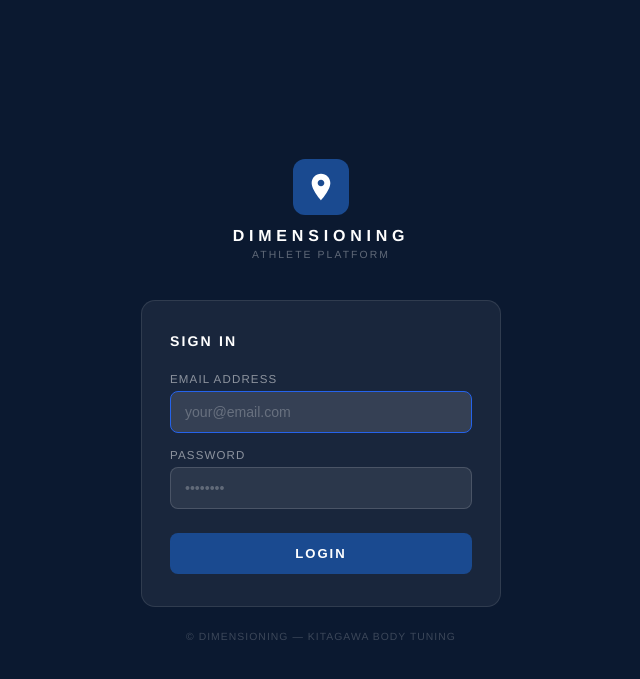
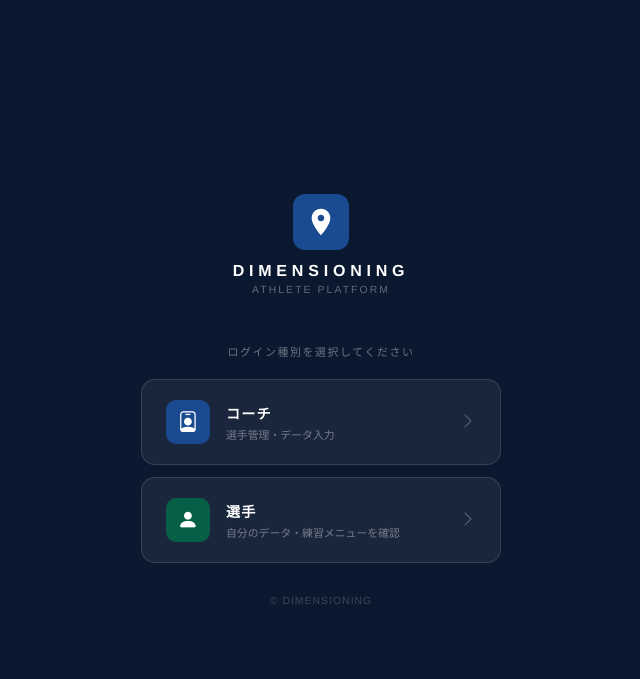
Before and after one commit to nfukuoka-sys/baseball-coaching, a Flask app: page /login in a window 1280 px wide. Shown: the top 679 px of the page, without its empty margins (319-959 px from the left). Run offline with Flask 3, Linux system fonts and the light colour scheme.

Commit message:
Split login pages for coach/player, add sidebar logout button

```diff
--- a/app.py
+++ b/app.py
@@ -345,25 +345,50 @@ def index():
     return redirect(url_for('login'))
 
 
-@app.route('/login', methods=['GET', 'POST'])
+@app.route('/login')
 def login():
+    if current_user.is_authenticated:
+        return redirect(url_for('index'))
+    return render_template('login.html')
+
+
+@app.route('/login/coach', methods=['GET', 'POST'])
+def login_coach():
     if current_user.is_authenticated:
         return redirect(url_for('index'))
     if request.method == 'POST':
         email = request.form.get('email', '').strip().lower()
         password = request.form.get('password', '')
         user = User.query.filter_by(email=email).first()
+        if user and user.check_password(password) and user.role == 'coach':
+            session.permanent = True
+            login_user(user)
+            return redirect(url_for('coach_dashboard'))
+        else:
+            flash('メールアドレスまたはパスワードが正しくありません', 'error')
+    return render_template('login_coach.html')
 
+
+@app.route('/login/player', methods=['GET', 'POST'])
+def login_player():
+    if current_user.is_authenticated:
+        return redirect(url_for('index'))
+    if request.method == 'POST':
+        email = request.form.get('email', '').strip().lower()
+        password = request.form.get('password', '')
+        user = User.query.filter_by(email=email).first()
         if user and user.check_password(password):
             if user.status == 'pending':
                 flash('アカウントがまだ有効化されていません。招待リンクから登録してください。', 'error')
+            elif user.role != 'player':
+                flash('選手アカウントではありません', 'error')
             else:
                 session.permanent = True
                 login_user(user)
-                return redirect(url_for('index'))
+                return redirect(url_for('player_dashboard'))
         else:
             flash('メールアドレスまたはパスワードが正しくありません', 'error')
-    return render_template('login.html')
+    return render_template('login_player.html')
 
 
 @app.route('/logout')
--- a/templates/base.html
+++ b/templates/base.html
@@ -244,6 +244,12 @@
       </a>
     </div>
     {% endif %}
+    <hr class="dm-nav-divider">
+    <div class="dm-nav-section">
+      <a href="{{ url_for('logout') }}" class="dm-nav-item" style="color:rgba(255,100,100,.7);">
+        <i class="bi bi-box-arrow-right"></i> ログアウト
+      </a>
+    </div>
   </aside>
 
   <!-- Main -->
--- a/templates/login.html
+++ b/templates/login.html
@@ -12,77 +12,68 @@
       background: #0b1930;
       font-family: 'Helvetica Neue', Arial, 'Hiragino Sans', sans-serif;
     }
-    .login-wrap { width: 100%; max-width: 400px; padding: 20px; }
-    .login-brand { text-align: center; margin-bottom: 40px; }
-    .login-brand-icon {
+    .wrap { width: 100%; max-width: 400px; padding: 20px; }
+    .brand { text-align: center; margin-bottom: 48px; }
+    .brand-icon {
       width: 56px; height: 56px; background: #1a4a90; border-radius: 12px;
       display: flex; align-items: center; justify-content: center; margin: 0 auto 12px;
     }
-    .login-brand-icon svg { width: 32px; height: 32px; fill: #fff; }
-    .login-brand-name {
-      color: #fff; font-size: 1rem; font-weight: 700; letter-spacing: .3em;
+    .brand-icon svg { width: 32px; height: 32px; fill: #fff; }
+    .brand-name { color: #fff; font-size: 1rem; font-weight: 700; letter-spacing: .3em; }
+    .brand-sub { color: rgba(255,255,255,.35); font-size: .65rem; letter-spacing: .2em; margin-top: 4px; }
+    .label { color: rgba(255,255,255,.4); font-size: .68rem; letter-spacing: .15em; text-align: center; margin-bottom: 20px; }
+    .btn-role {
+      display: flex; align-items: center; gap: 16px;
+      width: 100%; padding: 20px 24px; margin-bottom: 12px;
+      background: rgba(255,255,255,.06); border: 1.5px solid rgba(255,255,255,.12);
+      border-radius: 14px; color: #fff; text-decoration: none;
+      transition: .2s; cursor: pointer;
     }
-    .login-brand-sub { color: rgba(255,255,255,.35); font-size: .65rem; letter-spacing: .2em; margin-top: 4px; }
-    .login-card {
-      background: rgba(255,255,255,.06); border: 1px solid rgba(255,255,255,.1);
-      border-radius: 14px; padding: 32px 28px;
+    .btn-role:hover { background: rgba(255,255,255,.1); border-color: rgba(255,255,255,.25); }
+    .btn-role-icon {
+      width: 44px; height: 44px; border-radius: 10px;
+      display: flex; align-items: center; justify-content: center; flex-shrink: 0;
+      font-size: 1.3rem;
     }
-    .login-card h2 { color: #fff; font-size: .88rem; letter-spacing: .15em; margin-bottom: 24px; font-weight: 600; }
-    .form-group { margin-bottom: 16px; }
-    label { color: rgba(255,255,255,.5); font-size: .72rem; letter-spacing: .1em; display: block; margin-bottom: 6px; }
-    input {
-      width: 100%; background: rgba(255,255,255,.08); border: 1.5px solid rgba(255,255,255,.15);
-      border-radius: 8px; padding: 12px 14px; color: #fff; font-size: .88rem;
-      outline: none; transition: .2s;
-    }
-    input:focus { border-color: #2563eb; background: rgba(255,255,255,.12); }
-    input::placeholder { color: rgba(255,255,255,.25); }
-    .btn-login {
-      width: 100%; margin-top: 8px; padding: 13px;
-      background: #1a4a90; border: none; border-radius: 8px;
-      color: #fff; font-size: .82rem; font-weight: 700; letter-spacing: .15em;
-      cursor: pointer; transition: .2s;
-    }
-    .btn-login:hover { background: #2563eb; }
-    .alert-err {
-      background: rgba(239,68,68,.15); border: 1px solid rgba(239,68,68,.3);
-      border-radius: 8px; padding: 10px 14px; color: #fca5a5; font-size: .78rem; margin-bottom: 16px;
-    }
-    .login-footer { text-align: center; margin-top: 24px; color: rgba(255,255,255,.2); font-size: .65rem; letter-spacing: .1em; }
+    .coach-icon { background: #1a4a90; }
+    .player-icon { background: #065f46; }
+    .btn-role-text { flex: 1; }
+    .btn-role-title { font-size: .88rem; font-weight: 700; letter-spacing: .08em; }
+    .btn-role-sub { font-size: .68rem; color: rgba(255,255,255,.4); margin-top: 3px; }
+    .footer { text-align: center; margin-top: 32px; color: rgba(255,255,255,.2); font-size: .65rem; letter-spacing: .1em; }
   </style>
 </head>
 <body>
-<div class="login-wrap">
-  <div class="login-brand">
-    <div class="login-brand-icon">
+<div class="wrap">
+  <div class="brand">
+    <div class="brand-icon">
       <svg viewBox="0 0 24 24"><path d="M12 2C8.13 2 5 5.13 5 9c0 5.25 7 13 7 13s7-7.75 7-13c0-3.87-3.13-7-7-7zm0 9.5c-1.38 0-2.5-1.12-2.5-2.5S10.62 6.5 12 6.5s2.5 1.12 2.5 2.5-1.12 2.5-2.5 2.5z"/></svg>
     </div>
-    <div class="login-brand-name">DIMENSIONING</div>
-    <div class="login-brand-sub">ATHLETE PLATFORM</div>
+    <div class="brand-name">DIMENSIONING</div>
+    <div class="brand-sub">ATHLETE PLATFORM</div>
   </div>
 
-  <div class="login-card">
-    <h2>SIGN IN</h2>
+  <div class="label">ログイン種別を選択してください</div>
 
-    {% with messages = get_flashed_messages(with_categories=true) %}
-      {% for cat, msg in messages %}
-        <div class="alert-err"><i class="bi bi-exclamation-triangle me-1"></i>{{ msg }}</div>
-      {% endfor %}
-    {% endwith %}
+  <a href="/login/coach" class="btn-role">
+    <div class="btn-role-icon coach-icon"><i class="bi bi-person-badge"></i></div>
+    <div class="btn-role-text">
+      <div class="btn-role-title">コーチ</div>
+      <div class="btn-role-sub">選手管理・データ入力</div>
+    </div>
+    <i class="bi bi-chevron-right" style="color:rgba(255,255,255,.3);"></i>
+  </a>
 
-    <form method="POST">
-      <div class="form-group">
-        <label>EMAIL ADDRESS</label>
-        <input type="email" name="email" placeholder="your@email.com" required autofocus>
-      </div>
-      <div class="form-group">
-        <label>PASSWORD</label>
-        <input type="password" name="password" placeholder="••••••••" required>
-      </div>
-      <button type="submit" class="btn-login">LOGIN</button>
-    </form>
-  </div>
-  <div class="login-footer">© DIMENSIONING — KITAGAWA BODY TUNING</div>
+  <a href="/login/player" class="btn-role">
+    <div class="btn-role-icon player-icon"><i class="bi bi-person-fill"></i></div>
+    <div class="btn-role-text">
+      <div class="btn-role-title">選手</div>
+      <div class="btn-role-sub">自分のデータ・練習メニューを確認</div>
+    </div>
+    <i class="bi bi-chevron-right" style="color:rgba(255,255,255,.3);"></i>
+  </a>
+
+  <div class="footer">© DIMENSIONING</div>
 </div>
 </body>
 </html>
```
Also changed, not shown: templates/login_coach.html (added, +95 -0 lines), templates/login_player.html (added, +101 -0 lines).
